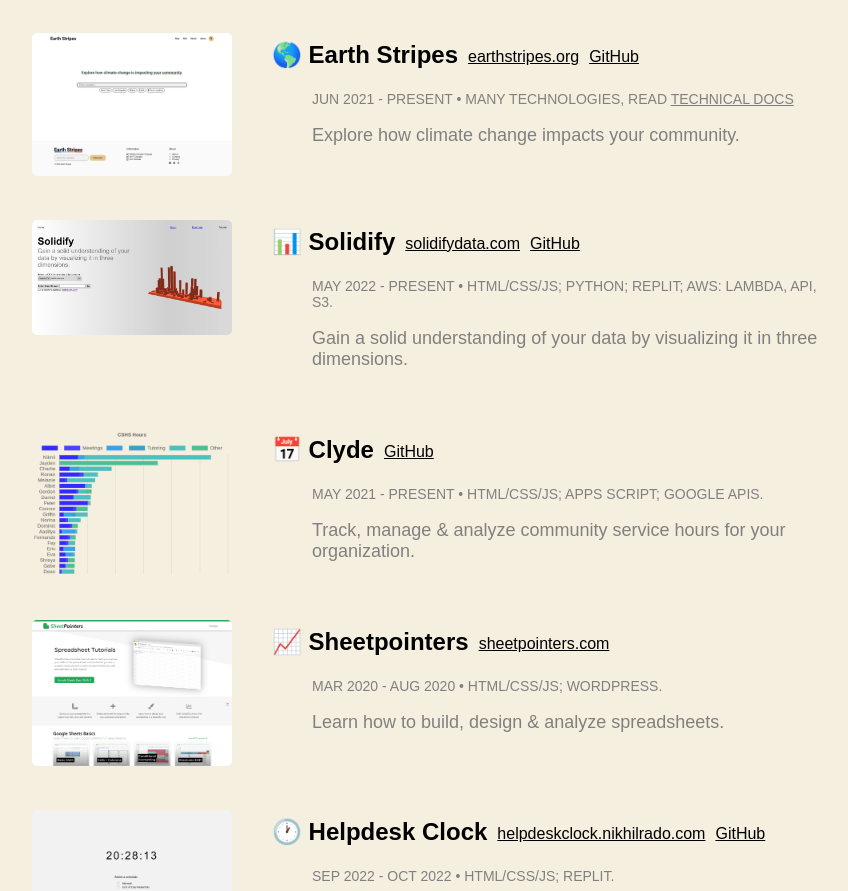
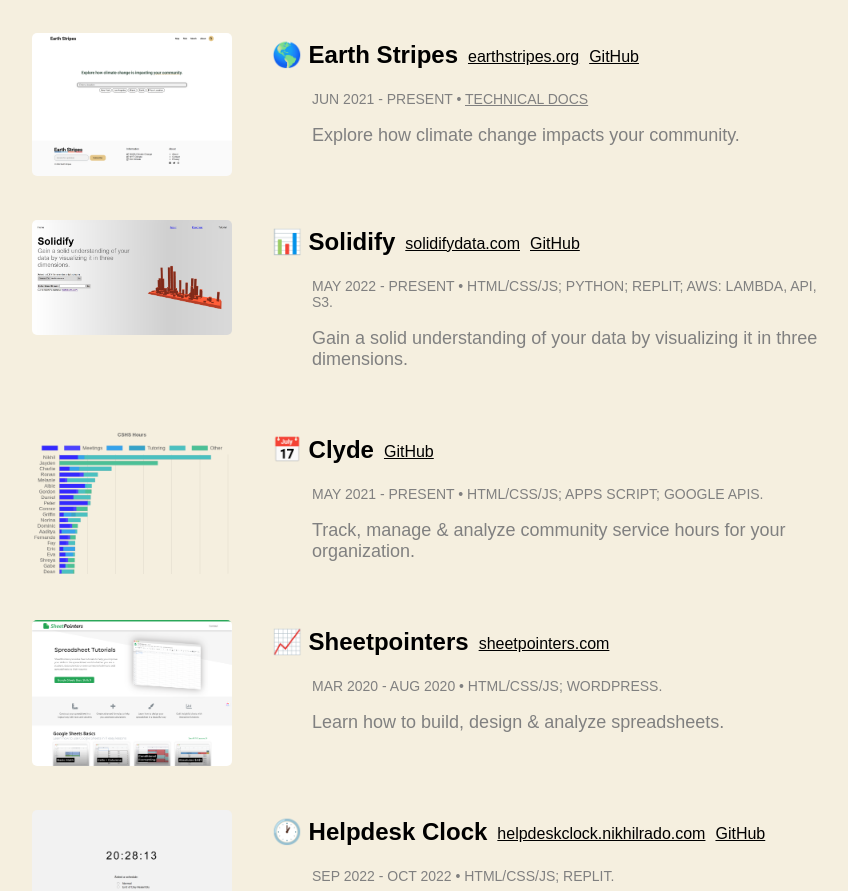
Before and after one commit to nikhilrado/personal-website, a plain HTML site: page index.html in a window 1280 px wide. Shown: the part 2111-3002 px from the top of the page, without its empty margins (208-1056 px from the left). Drawn offline with Linux system fonts and the light colour scheme.

Commit message:
removed unnecessary language in project descriptor

```diff
--- a/index.html
+++ b/index.html
@@ -87,7 +87,7 @@
 			</p>
 		</div>
 			<div class="info-bar">
-				<p>JUN 2021 - PRESENT  •  MANY TECHNOLOGIES, READ <a href="earth-stripes-technical-document.pdf" target="_blank">TECHNICAL DOCS</a></p>
+				<p>JUN 2021 - PRESENT  • <a href="earth-stripes-technical-document.pdf" target="_blank">TECHNICAL DOCS</a></p>
 			</div>
 			<p class="project-description">Explore how climate change impacts your community.</p>
 	</div>
```
